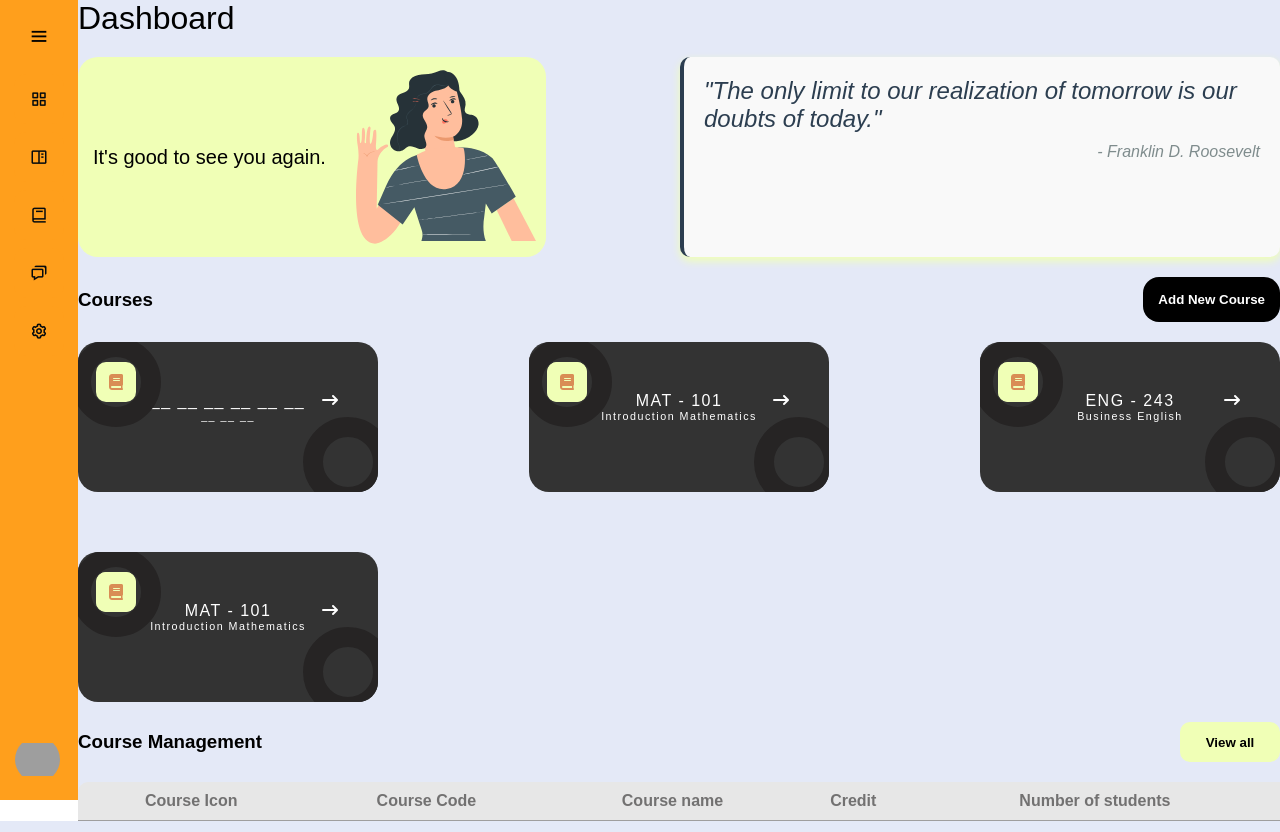
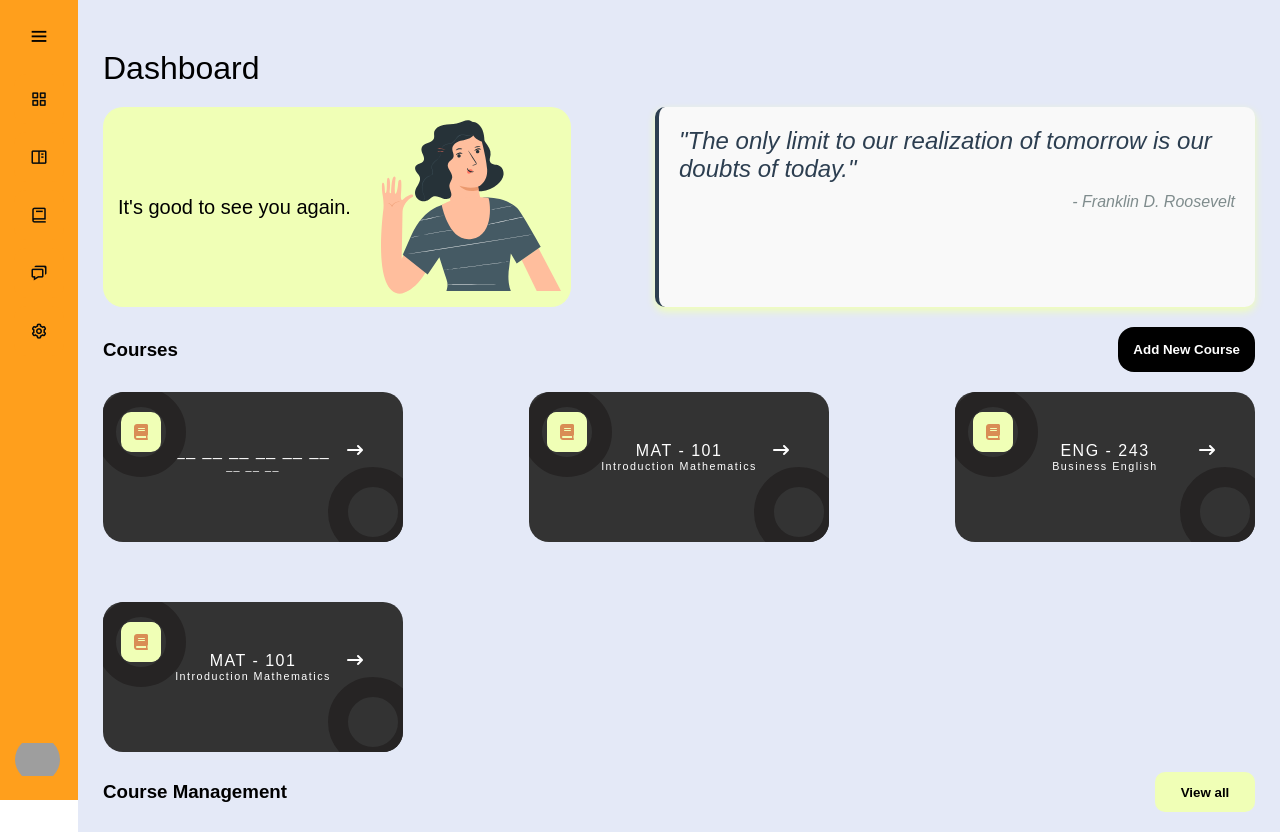
Before and after one commit to Wikki2000/WIS-Grader, a Flask app: template app/templates/dashboard/main_dashboard.html in a window 1280 px wide. Shown: the top 832 px of the page. Run offline with Flask 3, Linux system fonts and the light colour scheme; the template is opened without the code that fills it, so the values that code supplies are empty; parts of the project's set-up code (start-up, migrations or seed data) failed here and were passed over; some libraries are stand-ins or nearby versions; grey boxes are pictures that could not be loaded.

Commit message:
Add padding to home dashboard

```diff
--- a/app/static/css/side_navbar.css
+++ b/app/static/css/side_navbar.css
@@ -113,6 +113,7 @@
   position: relative;
   background: #e4e9f7;
   min-height: 100vh;
+  padding: 50px 25px;
   transition: all 0.5s ease;
 }
 
```
